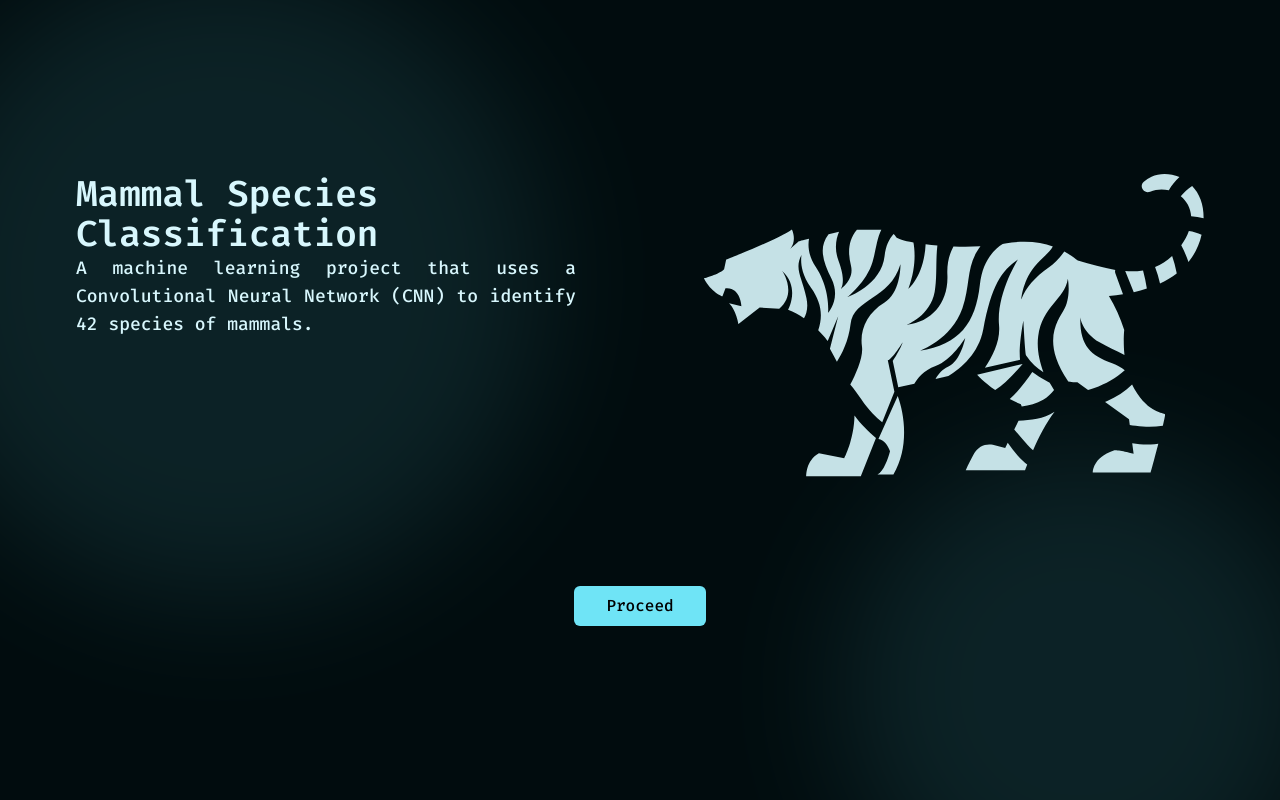
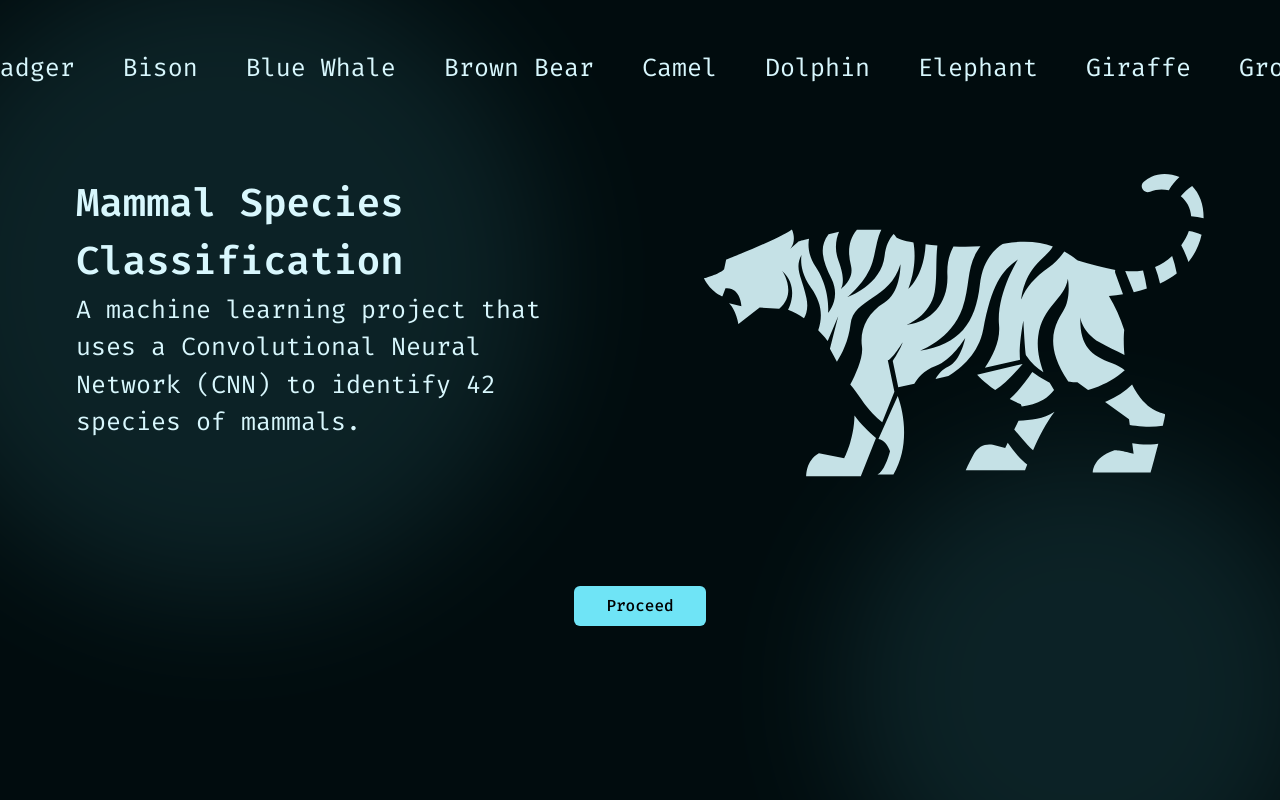
Before and after one commit to jlsude/data-science-iii-object-recognition, a React (Vite) app: page / in a window 1280 px wide. Built offline with nearby package versions, Linux system fonts and the light colour scheme.

Commit message:
chore: refactor code structure, frontend contents, and hosting configs

```diff
--- /dev/null
+++ b/src/assets/mammal-classes.json
@@ -0,0 +1,49 @@
+{
+  "mammals": [
+    "Alpaca",
+    "Anteater",
+    "Artic Fox",
+    "Armadilo",
+    "Baboon",
+    "Badger",
+    "Bison",
+    "Blue Whale",
+    "Brown Bear",
+    "Camel",
+    "Dolphin",
+    "Elephant",
+    "Giraffe",
+    "Groundhog",
+    "Highland Cattle",
+    "Horse",
+    "Jackal",
+    "Kangaroo",
+    "Koala",
+    "Manatee",
+    "Mongoose",
+    "Mountain Goat",
+    "Opossum",
+    "Orangutan",
+    "Otter",
+    "Polar Bear",
+    "Porcupine",
+    "Red Panda",
+    "Rhinoceros",
+    "Sea Lion",
+    "Seal",
+    "Snow Leopard",
+    "Squirrel",
+    "Sugar Glider",
+    "Tapir",
+    "Vampire Bat",
+    "Vicuna",
+    "Walrus",
+    "Warthog",
+    "Water Buffalo",
+    "Weasel",
+    "Wildebeast",
+    "Wombat",
+    "Yak",
+    "Zebra"
+  ]
+}
--- /dev/null
+++ b/src/components/TextCaraousel.jsx
@@ -0,0 +1,26 @@
+import React from "react";
+import { mammals } from "./../assets/mammal-classes.json";
+export default function TextCaraousel({ className }) {
+  return (
+    <div className={`${className} flex overflow-hidden space-x-16 `}>
+      <div className={`flex items-center space-x-12 animate-loop-scroll`}>
+        {mammals.map((item, index) => {
+          return (
+            <h3 key={index} className="max-w-none whitespace-nowrap">
+              {item}
+            </h3>
+          );
+        })}
+      </div>
+      <div className={`flex items-center space-x-12 animate-loop-scroll`}>
+        {mammals.map((item, index) => {
+          return (
+            <h3 key={index} className="max-w-none whitespace-nowrap">
+              {item}
+            </h3>
+          );
+        })}
+      </div>
+    </div>
+  );
+}
--- a/src/index.css
+++ b/src/index.css
@@ -1,20 +1,36 @@
-@import url('https://fonts.googleapis.com/css2?family=Fira+Code:wght@300;400;500;600;700&display=swap');
+@import url("https://fonts.googleapis.com/css2?family=Fira+Code:wght@300;400;500;600;700&display=swap");
 
 @tailwind base;
 @tailwind components;
 @tailwind utilities;
 
-
-
 h1 {
-    @apply font-medium font-['Fira_Code'] text-text text-2xl sm:text-3xl lg:font-semibold xl:text-4xl
+  @apply text-[29px] text-text md:text-[39px] font-['Fira_Code'];
 }
 
+h2 {
+  @apply text-[24px] text-text md:text-[31px] font-['Fira_Code'];
+}
 
 h3 {
-    @apply  font-normal font-['Fira_Code'] text-text text-base lg:font-medium xl:text-lg
+  @apply text-[20px] text-text md:text-[25px] font-['Fira_Code'];
 }
 
+h4 {
+  @apply text-[17px] text-text md:text-[20px] font-['Fira_Code'];
+}
+
+p {
+  @apply text-[14px] text-text md:text-[16px] font-['Fira_Code'];
+}
+
+.p-small {
+  @apply text-[12px] text-text md:text-[13px] font-['Fira_Code'];
+}
+
+small {
+  @apply text-[10px] text-text font-['Fira_Code'];
+}
 button {
-    @apply bg-primary font-['Fira_Code'] font-medium text-base rounded-md px-8 py-2 disabled:opacity-60 disabled:cursor-not-allowed
+  @apply bg-primary font-['Fira_Code'] font-medium text-base rounded-md px-8 py-2 disabled:opacity-60 disabled:cursor-not-allowed;
 }
--- a/src/pages/Landing.jsx
+++ b/src/pages/Landing.jsx
@@ -1,5 +1,6 @@
 import { useNavigate } from "react-router-dom";
 import predator from "../assets/predator-image.svg";
+import TextCaraousel from "../components/TextCaraousel";
 
 const Landing = () => {
   const navigate = useNavigate();
@@ -22,14 +23,18 @@ const Landing = () => {
                 bg-primary blur-3xl w-[30rem] h-auto aspect-square opacity-10"
       />
 
+      <TextCaraousel className={"w-full h-[40px] z-10 mt-12 absolute"} />
+
       <div
         className="z-10 row-start-3 col-span-5 flex flex-col justify-between sm:justify-around
                 md:row-start-2 md:col-span-1 md:col-end-2 md:justify-self-end
                 lg:w-auto xl:w-[500px]
             "
       >
-        <h1>Mammal Species Classification</h1>
-        <h3 className="text-justify">
+        <h1 className="font-semibold text-wrap">
+          Mammal Species Classification
+        </h1>
+        <h3 className="text-left">
           A machine learning project that uses a Convolutional Neural Network
           (CNN) to identify 42 species of mammals.
         </h3>
--- a/tailwind.config.js
+++ b/tailwind.config.js
@@ -1,19 +1,25 @@
 /** @type {import('tailwindcss').Config} */
 export default {
-  content: [
-    "./index.html",
-    "./src/**/*.{js,ts,jsx,tsx}",
-  ],
+  content: ["./index.html", "./src/**/*.{js,ts,jsx,tsx}"],
   theme: {
     extend: {
       colors: {
-        'text': '#D8F7FD',
-        'background': '#010C0E',
-        'primary': '#6FE4F6',
-        'secondary': '#0A0E8F',
-        'accent': '#4B19F0',
-      }
+        text: "#D8F7FD",
+        background: "#010C0E",
+        primary: "#6FE4F6",
+        secondary: "#0A0E8F",
+        accent: "#4B19F0",
+      },
+      animation: {
+        "loop-scroll": "loop-scroll 50s linear infinite",
+      },
+      keyframes: {
+        "loop-scroll": {
+          from: { transform: "translateX(0)" },
+          to: { transform: "translateX(-100%)" },
+        },
+      },
     },
   },
   plugins: [],
-}
+};
```
Also changed, not shown: 1 other file (tests, documents, lock files or other folders).
